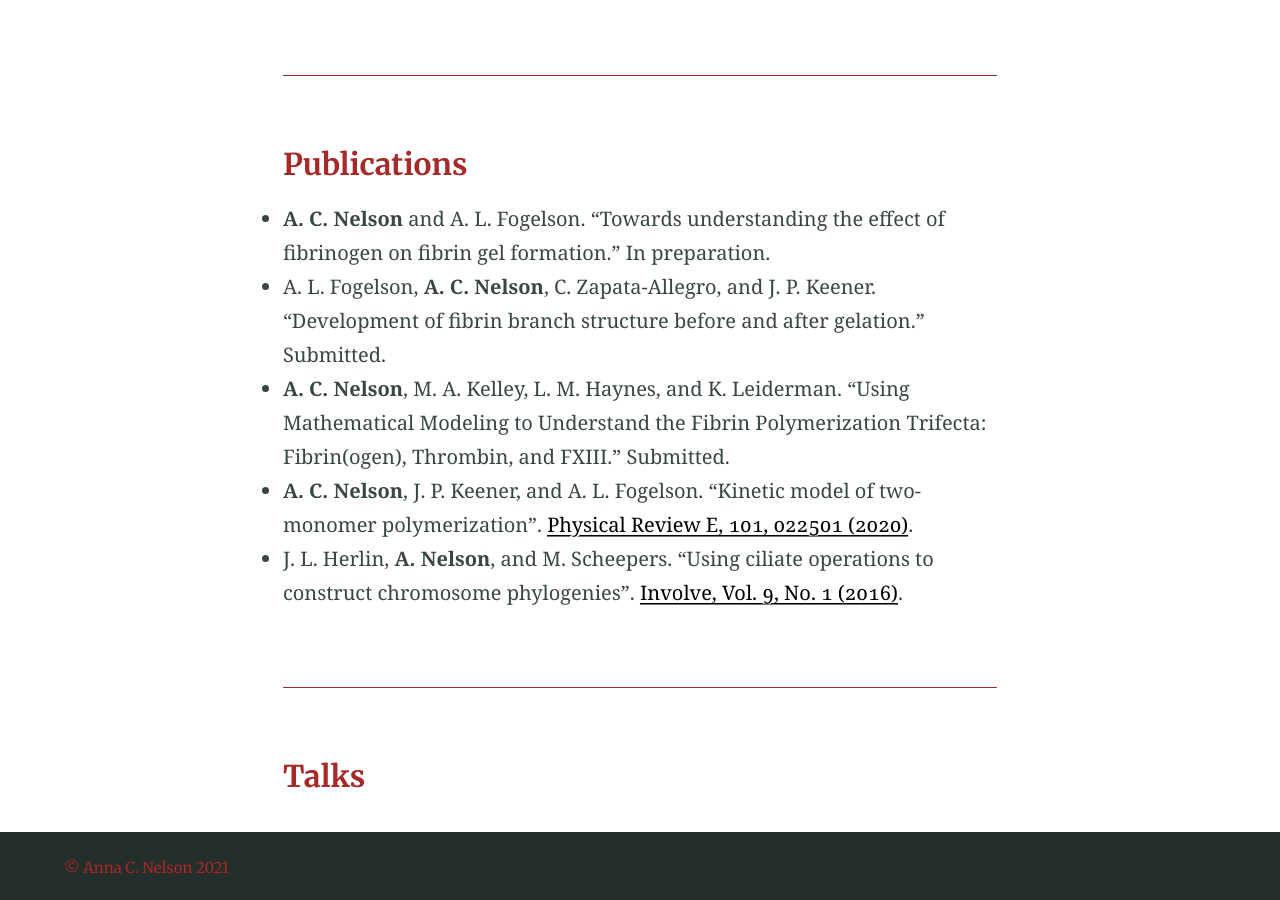
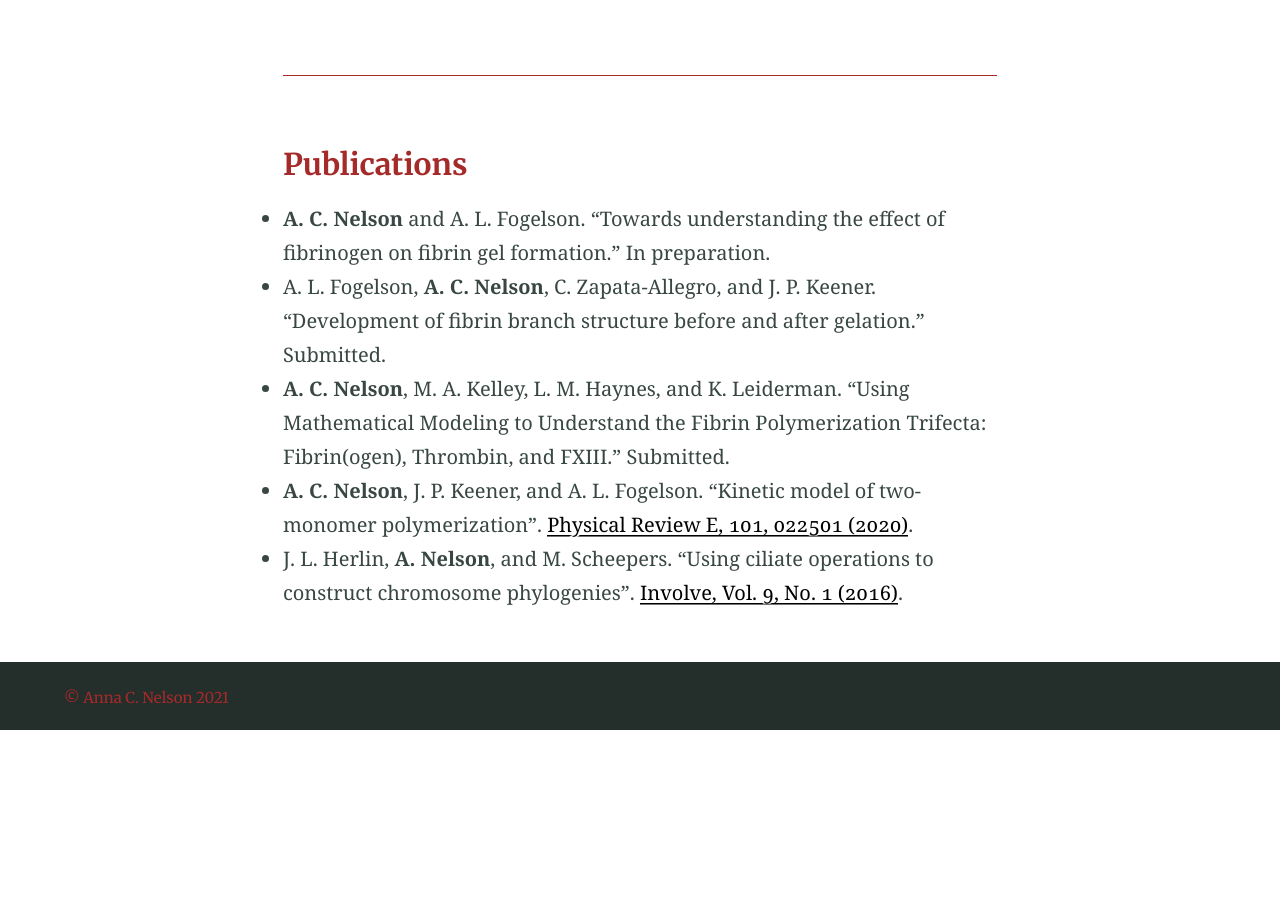
Before and after one commit to kathrynglink/annacnelson.github.io, a Jekyll site: the page built from research.md, in a window 1280 px wide and 900 px high, scrolled down 649 px. Built offline with Jekyll 4.4.1, drawn with Linux system fonts in a browser that asks for light colours; after the commit the page ends 1379 px from its top, so only the background shows below that.

Commit message:
Update research.md

```diff
--- a/research.md
+++ b/research.md
@@ -15,6 +15,3 @@ I am motivated by problems at the intersection of biology and mathematics, and a
 * **A. C. Nelson**, M. A. Kelley, L. M. Haynes, and K. Leiderman. "Using Mathematical Modeling to Understand the Fibrin Polymerization Trifecta: Fibrin(ogen), Thrombin, and FXIII." Submitted.
 * **A. C. Nelson**, J. P. Keener, and A. L. Fogelson. "Kinetic model of two-monomer polymerization". [Physical Review E, 101, 022501 (2020)](https://link.aps.org/doi/10.1103/PhysRevE.101.022501).
 * J. L. Herlin, **A. Nelson**, and M. Scheepers. "Using ciliate operations to construct chromosome phylogenies". [Involve, Vol. 9, No. 1 (2016)](http://dx.doi.org/10.2140/involve.2016.9.1).
-
-<hr/>
-### Talks
```
